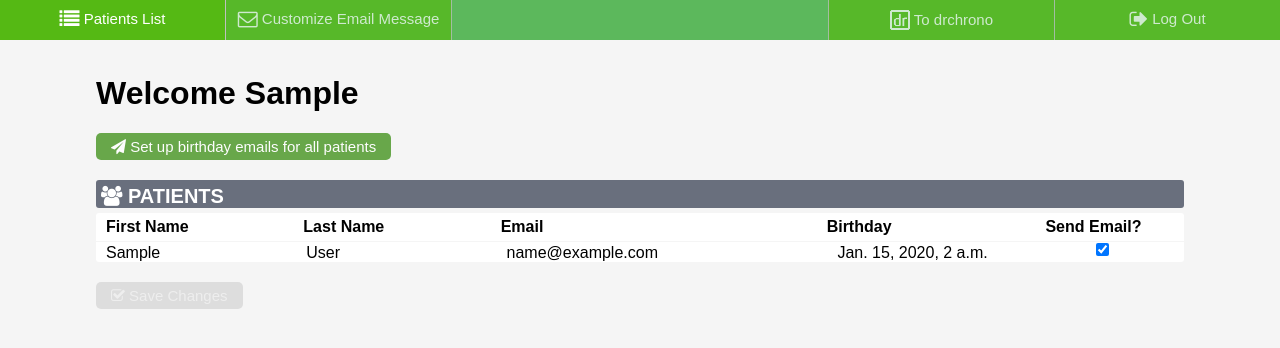
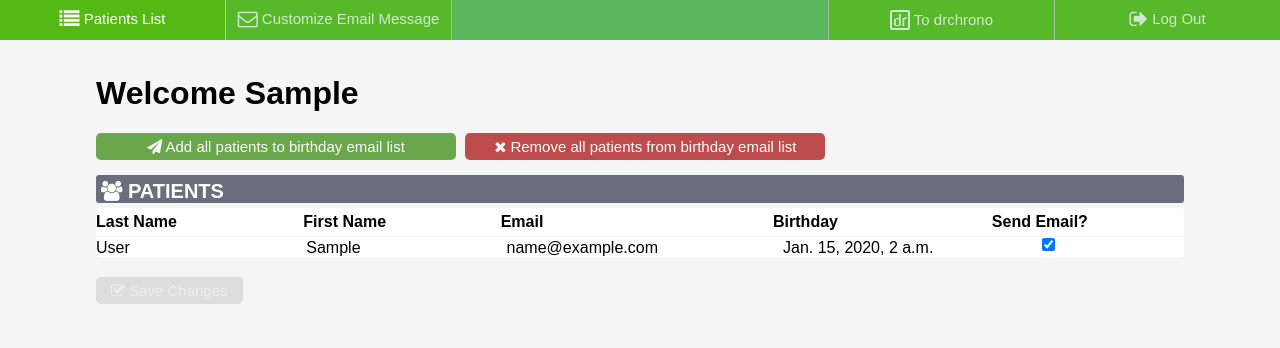
Before and after one commit to eashmore/drchrono-birthdays, a Django app: page / in a window 1280 px wide. Shown: the top 348 px of the page. Run offline with Django 3.2, Linux system fonts and the light colour scheme; a user stored in the database is signed in; tables that the repository leaves empty hold one stand-in row (values such as "Sample post"); some libraries are stand-ins or nearby versions.

Commit message:
feat(patients): add button to remove all patients from email list

```diff
--- a/birthday_reminder/static/js/birthday_reminder.js
+++ b/birthday_reminder/static/js/birthday_reminder.js
@@ -1,65 +1,100 @@
-function checkForEmailUpdate() {
+// Add listeners for patient updates
+function listenForPatientUpdate() {
+  var $allPatientsButton = $('#email-all-button');
+  $allPatientsButton.on('click', toggleAllPatients);
+
+  var $noPatientsButton = $('#email-none-button');
+  $noPatientsButton.on('click', toggleAllPatients);
+
   var $patientList = $('#patient-list');
-  $patientList.on('change', 'input', prepareForSave);
-
-  var $allPatientsButton = $('#email-all-button');
-  $allPatientsButton.on('click', updateAllPatients);
+  $patientList.on('change', 'input', markUserForUpdate);
 }
 
-function updateAllPatients(e) {
+// Update all patients
+function toggleAllPatients(e) {
   e.preventDefault();
+  var sendAll = true;
+  if (e.currentTarget.id === 'email-none-button') {
+    sendAll = false;
+  }
+
   var patients = $('.patient');
-  saveChanges(patients);
+  saveChanges(patients, sendAll);
 }
 
-function prepareForSave(e) {
+function markUserForUpdate(e) {
   var checkbox = e.currentTarget;
-  var patientNode = checkbox.parentNode.parentNode;
-  if (patientNode.classList.contains('changed')) {
-    patientNode.classList.remove('changed');
+  var patientEl = checkbox.parentNode.parentNode;
+  if (patientEl.classList.contains('changed')) {
+    patientEl.classList.remove('changed');
   } else {
-    patientNode.classList.add('changed');
+    patientEl.classList.add('changed');
   }
   activateSaveButton();
 }
 
 function activateSaveButton() {
-  var $button = $('#save-send-changes');
-  if ($button.attr('disabled')) {
-    $button.removeAttr('disabled');
-    $button.addClass('enabled-button');
-    $button.on('click', getChanges);
+  var $saveButton = $('#save-send-changes');
+  if ($saveButton.attr('disabled')) {
+    $saveButton.removeAttr('disabled');
+    $saveButton.addClass('enabled-button');
+    $saveButton.on('click', getMarkedPatients);
   }
 }
 
-function getChanges(e) {
+function getMarkedPatients(e) {
   e.preventDefault();
-  var button = e.currentTarget;
-  button.textContent = 'Saving changes...';
-  button.disabled = true;
+  var saveButton = e.currentTarget;
+  saveButton.disabled = true;
   var $changedPatients = $('#patient-list').find('.changed');
   saveChanges($changedPatients);
 }
 
-function saveChanges($patientsList) {
-  $('#saving-wall').removeClass('display-none');
+function saveChanges($patientsList, boolean) {
+  $('#save-guard').removeClass('display-none');
   var requests = [];
   for (var i = 0; i < $patientsList.length; i++) {
-    requests.push(buildPutRequest($patientsList[i]));
+    if (boolean === undefined) {
+      boolean = isChecked($patientsList[i]);
+    }
+
+    requests.push(buildPutRequest($patientsList[i], boolean));
+    updatePatientEl($patientsList[i], boolean);
   }
+  sendRequests(requests);
+}
 
+// Sends all ajax requests at once and runs callback after all are complete
+function sendRequests(requests) {
   $.when.apply($, requests).done(function() {
-    window.location.reload();
+    $('#save-guard').addClass('display-none');
+    successSave();
   });
 }
 
-function buildPutRequest(patient) {
+// Check whether or not a marked patient should be sent an email after update
+function isChecked(patient) {
   var checkbox = patient.querySelector('input');
-  var bool = true;
-  if (patient.classList.contains('changed') && !checkbox.checked) {
-    bool = false;
+  if (checkbox.checked) {
+    return true;
   }
 
+  return false;
+}
+
+// Updates patient DOM element to reflect changes from update
+function updatePatientEl(patient, bool) {
+  var checkbox = patient.querySelector('input');
+  if (bool) {
+    checkbox.checked = true;
+  } else {
+    checkbox.checked = false;
+  }
+
+  patient.classList.remove('changed');
+}
+
+function buildPutRequest(patient, bool) {
   var csrftoken = getCookie('csrftoken');
   return $.ajax({
     url: 'api/patient/' + patient.getAttribute('id') + '/',
@@ -71,7 +106,8 @@ function buildPutRequest(patient) {
   });
 }
 
-function checkForEmailSave() {
+// Add listener for doctor email updates
+function listenForEmailUpdate() {
   var $button = $('#email-submit');
   $button.on('click', saveEmail);
 }
@@ -91,12 +127,15 @@ function saveEmail(e) {
     beforeSend: function(xhr) {
       xhr.setRequestHeader("X-CSRFToken", csrftoken);
     },
-    success: successfulSave(button),
+    success: function() {
+      button.disabled = false;
+      successSave();
+    }
   });
 }
 
-function successfulSave(button) {
-  button.disabled = false;
+// Displays message on successful save
+function successSave() {
   var saveSuccess = $('#save-success');
   saveSuccess.removeClass('display-none');
   setTimeout(function() {
@@ -104,7 +143,7 @@ function successfulSave(button) {
   }, 1500);
 }
 
-//From Django docs https://docs.djangoproject.com/en/1.9/ref/csrf/
+// From Django docs https://docs.djangoproject.com/en/1.9/ref/csrf/
 function getCookie(name) {
     var cookieValue = null;
     if (document.cookie && document.cookie !== '') {
@@ -123,6 +162,6 @@ function getCookie(name) {
 }
 
 (function() {
-  checkForEmailUpdate();
-  checkForEmailSave();
+  listenForPatientUpdate();
+  listenForEmailUpdate();
 })();
--- a/birthday_reminder/static/style/birthday_reminder.css
+++ b/birthday_reminder/static/style/birthday_reminder.css
@@ -79,6 +79,7 @@ button:hover {
   display: block;
   font-size: 20px;
   margin-bottom: 5px;
+  margin-top: 10px;
   background-color: #696f7d;
   color: #fff;
   padding-left: 5px;
@@ -113,7 +114,7 @@ button:hover {
 
 .patient-email {
   display:inline-block;
-  width: 30%;
+  width: 25%;
   word-wrap: break-word;
 }
 
@@ -125,12 +126,12 @@ button:hover {
 
 .patient-send-check {
   display:inline-block;
-  width: 10%;
+  width: 12%;
 }
 
 .patient-send-check>input {
   position: relative;
-  left: 30%;
+  left: 25%;
   bottom: 2px;
 }
 
@@ -138,9 +139,18 @@ button:hover {
   background-color: #ADD8E6;
 }
 
+#email-all-button, #email-none-button  {
+  width: 360px;
+  margin-bottom: 5px;
+}
+
 #email-all-button {
-  margin-bottom: 20px;
   background-color: #459420;
+  margin-right: 5px;
+}
+
+#email-none-button {
+  background-color: #B22222;
 }
 
 #save-send-changes, #email-submit {
@@ -155,32 +165,16 @@ button:hover {
   opacity: 0.2;
 }
 
-#saving-wall, #saving-status {
+#save-guard {
   position: absolute;
   z-index: 1000;
   left: 0;
   right: 0;
-}
-
-#saving-wall {
   width: 100%;
   height: 100%;
   top: 0;
-  background-color: #D3D3D3;
   opacity: 0.6;
-}
-
-#saving-status {
-  text-align: center;
-  margin-top: 200px;
-  margin-left: auto;
-  margin-right: auto;
-  font-size: 30px;
-  width: 200px;
-  background-color: #00008B;
-  color: #fff;
-  padding: 20px 100px;
-  border-radius: 5px;
+  cursor: not-allowed;
 }
 
 #save-success {
--- a/birthday_reminder/templates/index.html
+++ b/birthday_reminder/templates/index.html
@@ -1,8 +1,12 @@
 {% extends 'base.html' %}
 {% block content %}
+
 <h1>Welcome {{doctor.first_name}}</h1>
 <button id="email-all-button" type="button" name="button">
-  <i class="fa fa-paper-plane"></i> Set up birthday emails for all patients
+  <i class="fa fa-paper-plane"></i> Add all patients to birthday email list
+</button>
+<button id="email-none-button" type="button" name="button">
+  <i class="fa fa-times"></i> Remove all patients from birthday email list
 </button>
 
 <label id="patient-table-label" class="bold" for="patient-table">
@@ -10,8 +14,8 @@
 </label>
 <div id="patient-table">
   <div id="patient-table-head" class="bold">
+    <div class="patient-last-name">Last Name</div>
     <div class="patient-first-name">First Name</div>
-    <div class="patient-last-name">Last Name</div>
     <div class="patient-email">Email</div>
     <div class="patient-birthday">Birthday</div>
     <div class="patient-send-check">Send Email?</div>
@@ -19,8 +23,8 @@
   <div id="patient-list">
     {% for patient in patients %}
     <div id="{{patient.id}}" class="patient">
+      <div class="patient-last-name">{{ patient.last_name }}</div>
       <div class="patient-first-name">{{ patient.first_name }}</div>
-      <div class="patient-last-name">{{ patient.last_name }}</div>
       <div class="patient-email">{{ patient.email }}</div>
       <div class="patient-birthday">{{ patient.birthday }}</div>
       <div class="patient-send-check">
@@ -38,9 +42,6 @@
   <i class="fa fa-check-square-o"></i> Save Changes
 </button>
 
-<div id="saving-wall" class="display-none">
-  <div id="saving-status">
-    SAVING...
-  </div>
-</div>
+<div id="save-success" class="display-none bold">Save successful</div>
+<div id="save-guard" class="display-none"></div>
 {% endblock %}
```
Also changed, not shown: 1 other file.
